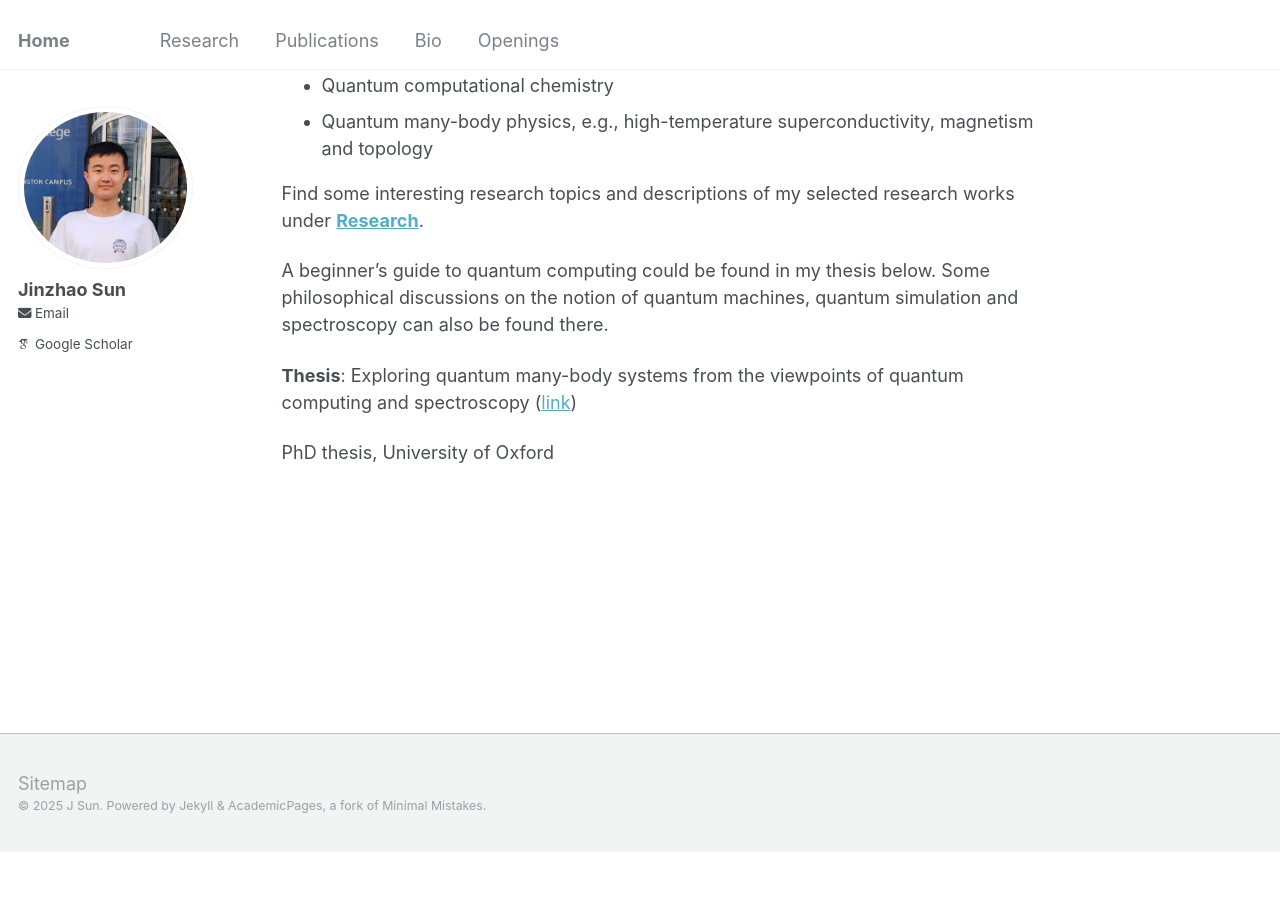
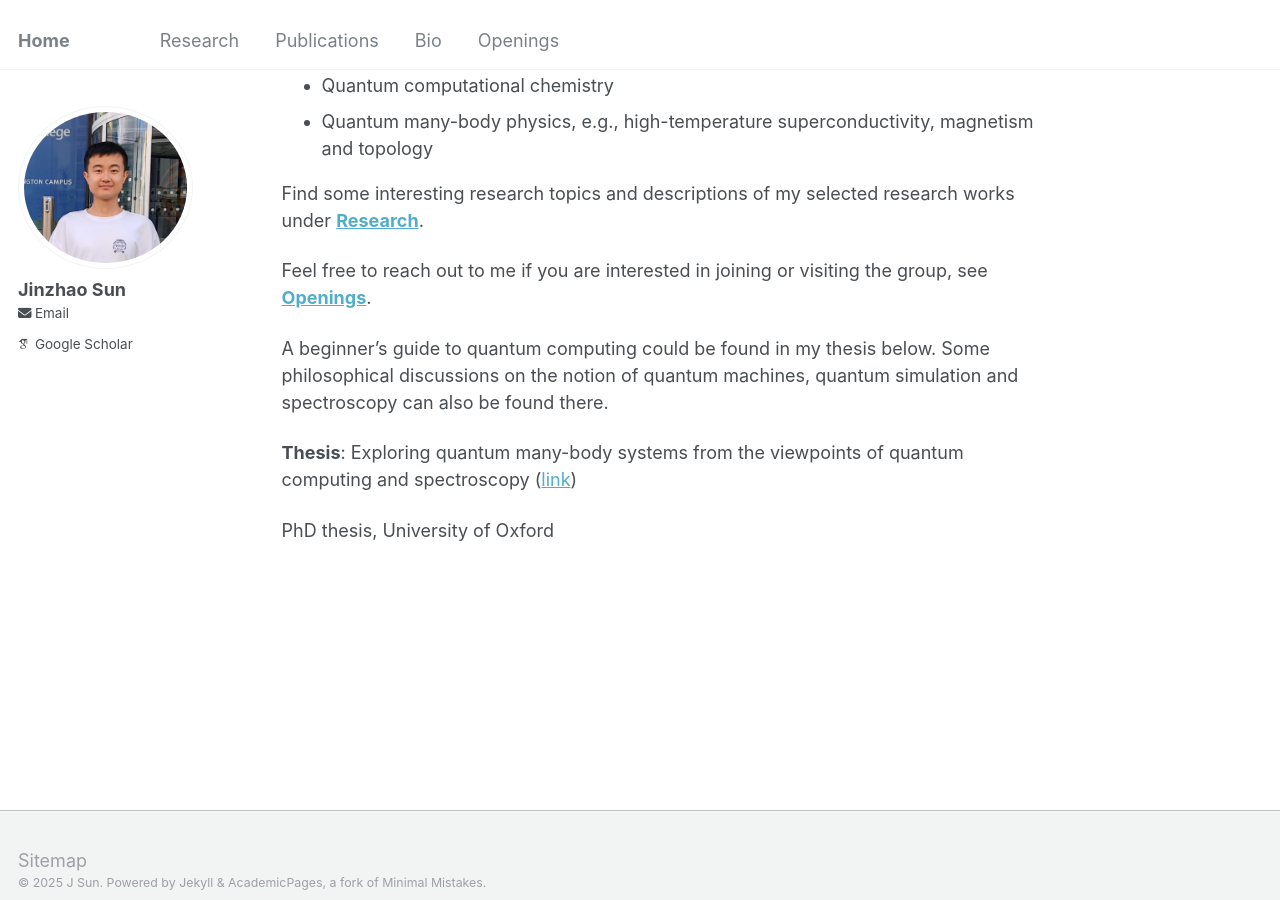
Before and after one commit to jinzhao-sun/jinzhao-sun.github.io, a Jekyll site: the page built from _pages/about.md, in a window 1280 px wide and 900 px high, scrolled down 609 px. Built offline with Jekyll 4.4.1, drawn with Linux system fonts in a browser that asks for light colours; some web fonts are replaced; before the commit the page ends 1460 px from its top, so only the background shows below that.

Commit message:
Update about.md

```diff
--- a/_pages/about.md
+++ b/_pages/about.md
@@ -21,6 +21,8 @@ I have a broad interest in quantum computing, quantum information, and quantum m
 
 Find some interesting research topics and descriptions of my selected research works under **[Research](research.md)**.
 
+Feel free to reach out to me if you are interested in joining or visiting the group, see **[Openings](openings.md)**.
+
 A beginner's guide to quantum computing could be found in my thesis below. Some philosophical discussions on the notion of quantum machines, quantum simulation and spectroscopy can also be found there.
 
 **Thesis**:
```
